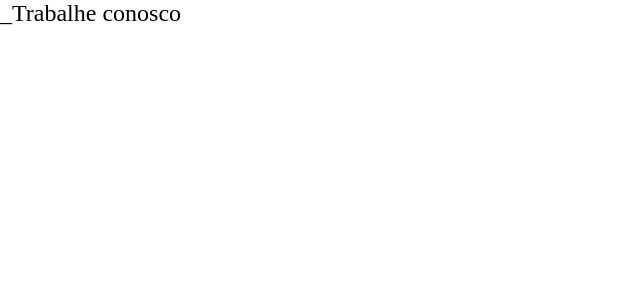
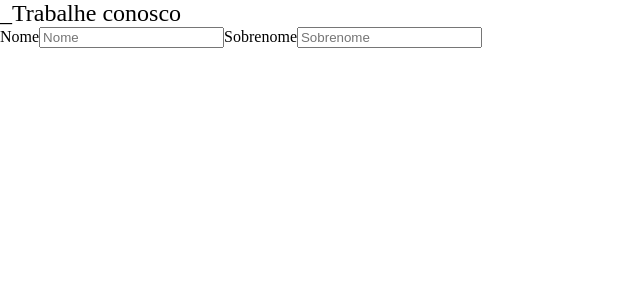
Before and after one commit to allangdasilva/challenge-angular-itau, an Angular app: page / in a window 1280 px wide. Shown: the top 300 px of the page, without its empty margins (0-640 px from the left). Built offline with nearby package versions, Linux system fonts and the light colour scheme.

Commit message:
Componente InputField criado

```diff
--- a/src/app/components/forms/interview-form/interview-form.html
+++ b/src/app/components/forms/interview-form/interview-form.html
@@ -1,3 +1,11 @@
 <form>
   <h2>_Trabalhe conosco</h2>
+  <app-input-field type="text" name="name" label="Nome" placeholder="Nome" id="name" />
+  <app-input-field
+    type="text"
+    name="last-name"
+    label="Sobrenome"
+    placeholder="Sobrenome"
+    id="last-name"
+  />
 </form>
--- a/src/app/components/forms/interview-form/interview-form.ts
+++ b/src/app/components/forms/interview-form/interview-form.ts
@@ -1,8 +1,9 @@
 import { Component } from '@angular/core';
+import { InputField } from '../../ui/form/input-field/input-field';
 
 @Component({
   selector: 'app-interview-form',
-  imports: [],
+  imports: [InputField],
   templateUrl: './interview-form.html',
   styleUrl: './interview-form.css',
 })
--- /dev/null
+++ b/src/app/components/ui/form/input-field/input-field.html
@@ -0,0 +1,2 @@
+<label [for]="id()">{{ label() }}</label>
+<input [type]="type()" [placeholder]="placeholder()" [id]="id()" [name]="name()" />
--- /dev/null
+++ b/src/app/components/ui/form/input-field/input-field.ts
@@ -0,0 +1,15 @@
+import { Component, input } from '@angular/core';
+
+@Component({
+  selector: 'app-input-field',
+  imports: [],
+  templateUrl: './input-field.html',
+  styleUrl: './input-field.css',
+})
+export class InputField {
+  type = input.required<string>();
+  label = input.required<string>();
+  placeholder = input.required<string>();
+  name = input.required<string>();
+  id = input.required<string>();
+}
```
Also changed, not shown: src/app/components/ui/form/input-field/input-field.css (added), 1 other file (tests, documents, lock files or other folders).
